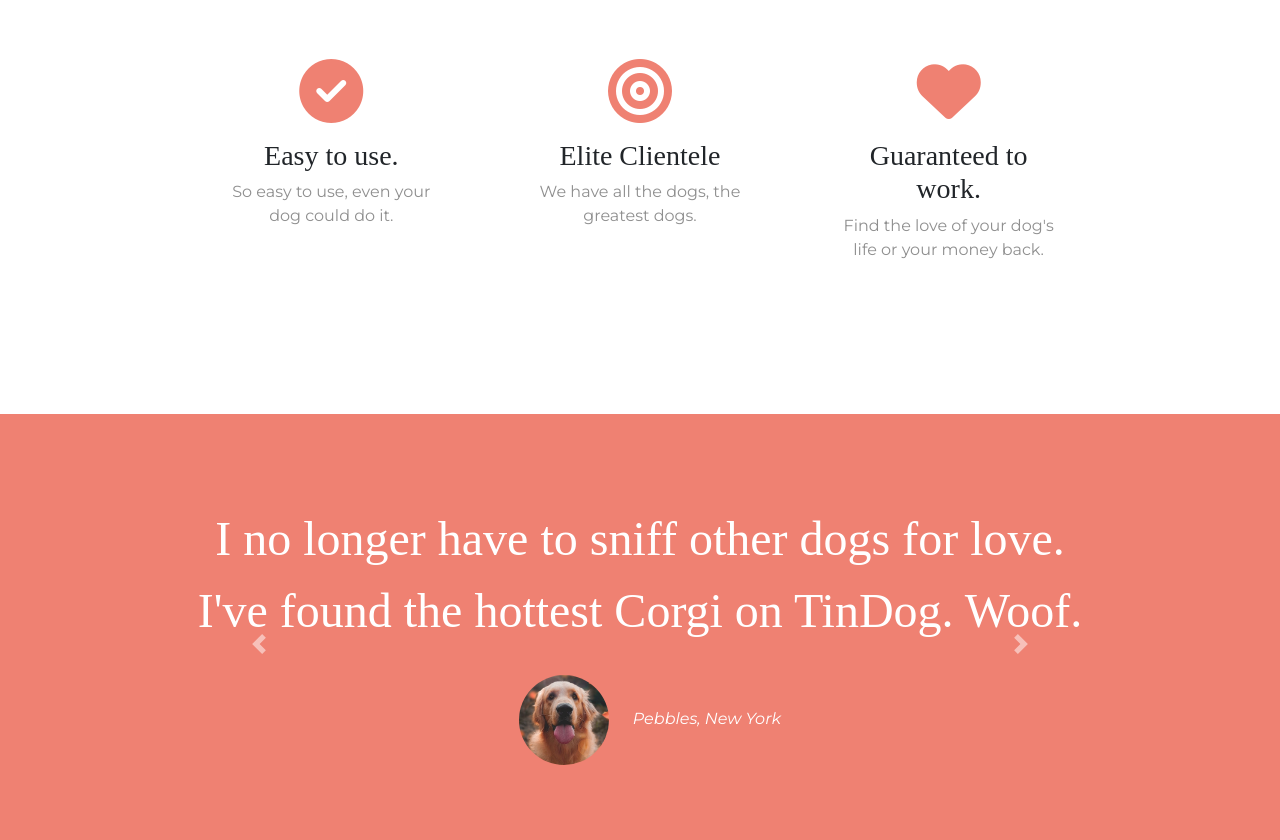
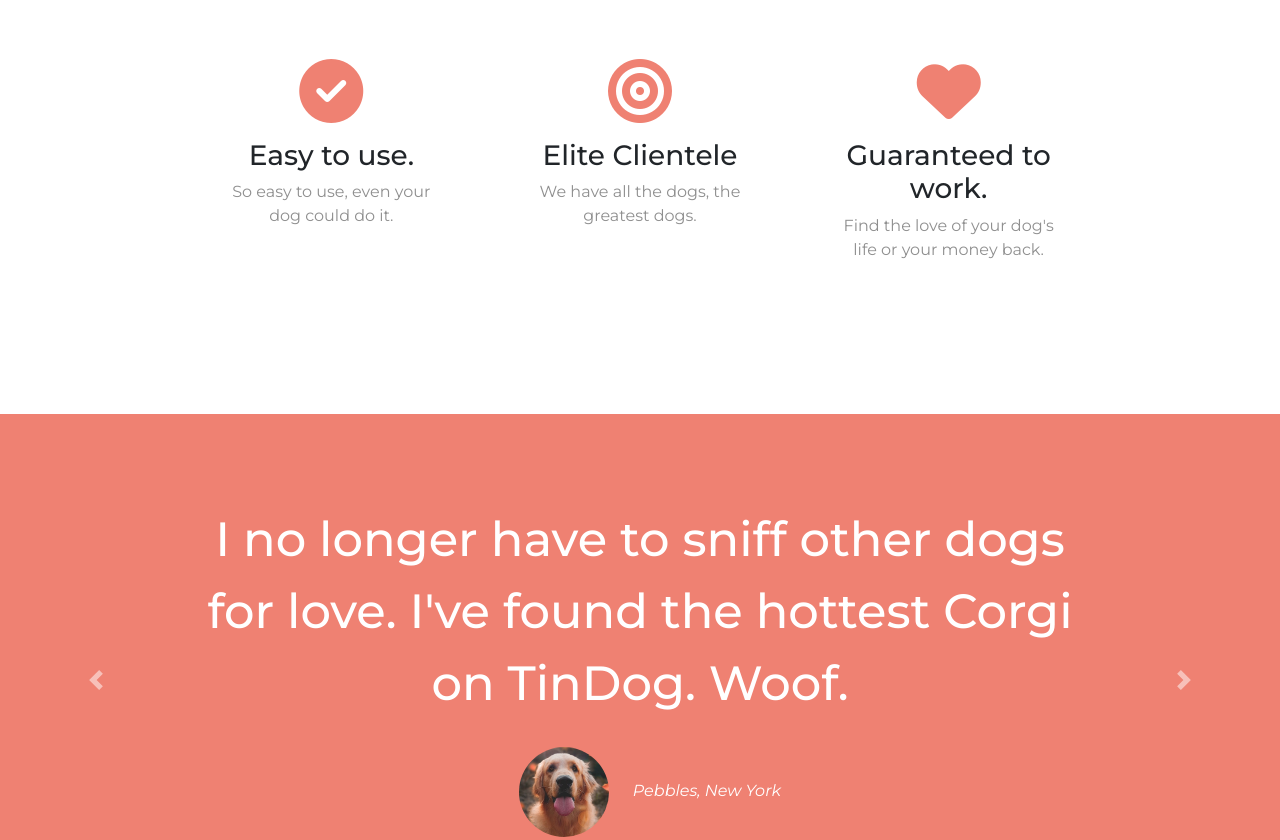
Before and after one commit to nischalohani/dog-tinder, a plain HTML site: page index.html in a window 1280 px wide. Shown: the part 820-1660 px from the top of the page. Drawn offline with nearby package versions, Linux system fonts and the light colour scheme.

Commit message:
Update styles.css

```diff
--- a/css/styles.css
+++ b/css/styles.css
@@ -1,5 +1,5 @@
 body {
-  font-family: "Montserrat";
+  font-family: 'Montserrat';
 }
 
 #title {
@@ -12,20 +12,23 @@
 }
 
 h1 {
-  font-family: "Montserrat-black ";
+  font-family: 'Montserrat';
+  weight: 900;
   font-size: 3.5rem;
   font-weight: 900;
   line-height: 1.5;
 }
 
 h2 {
-  font-family: "Montserrat-bold";
+  font-family: 'Montserrat';
+  weight: 700;
+  line-height: 1.5;
   font-size: 3rem;
-  line-height: 1.5;
 }
 
 h3 {
-  font-family: "Montserrat-bold";
+  font-family: 'Montserrat';
+  weight: 700;
 }
 
 p {
@@ -85,10 +88,13 @@
 
 /* Testimonials */
 #testimonials {
-  padding: 7% 15%;
   text-align: center;
   background-color: #ef8172;
   color: #fff;
+}
+
+.carousel-item {
+  padding: 7% 15%;
 }
 
 .testimonial-image {
```
